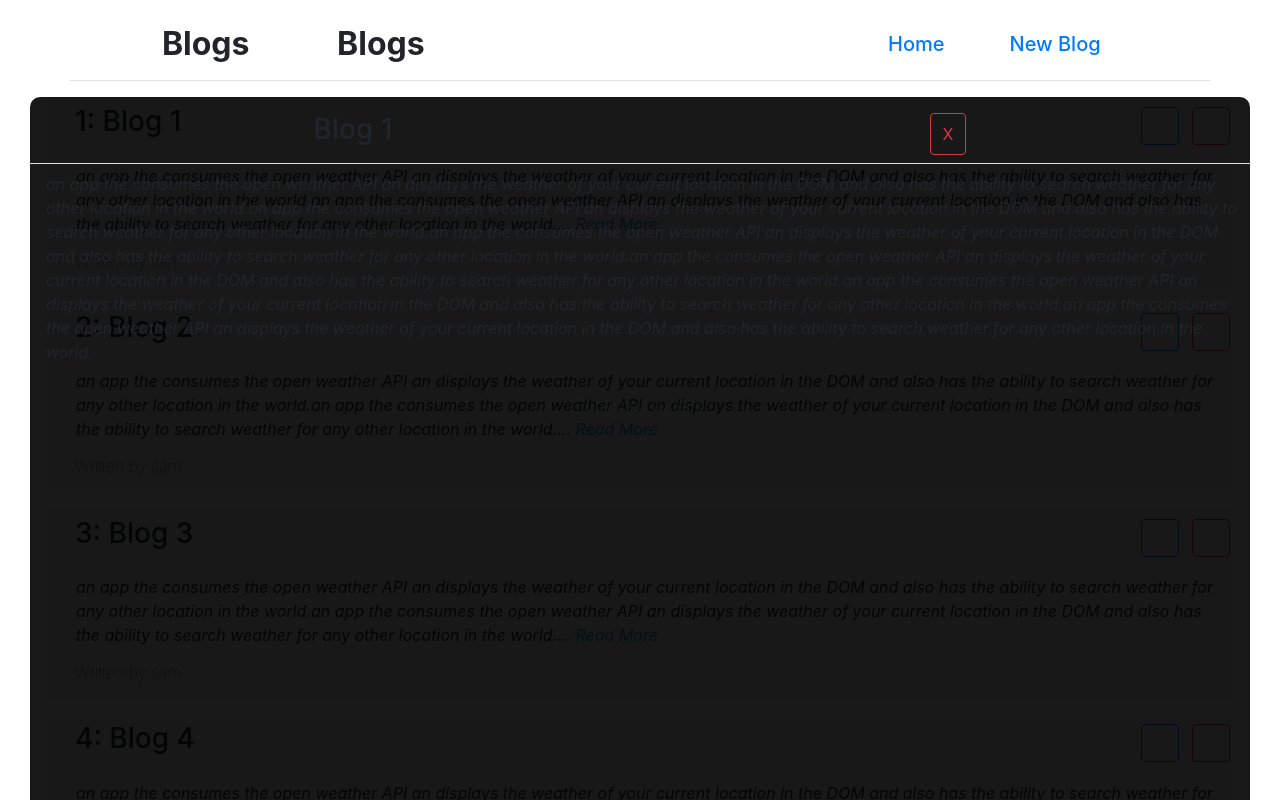
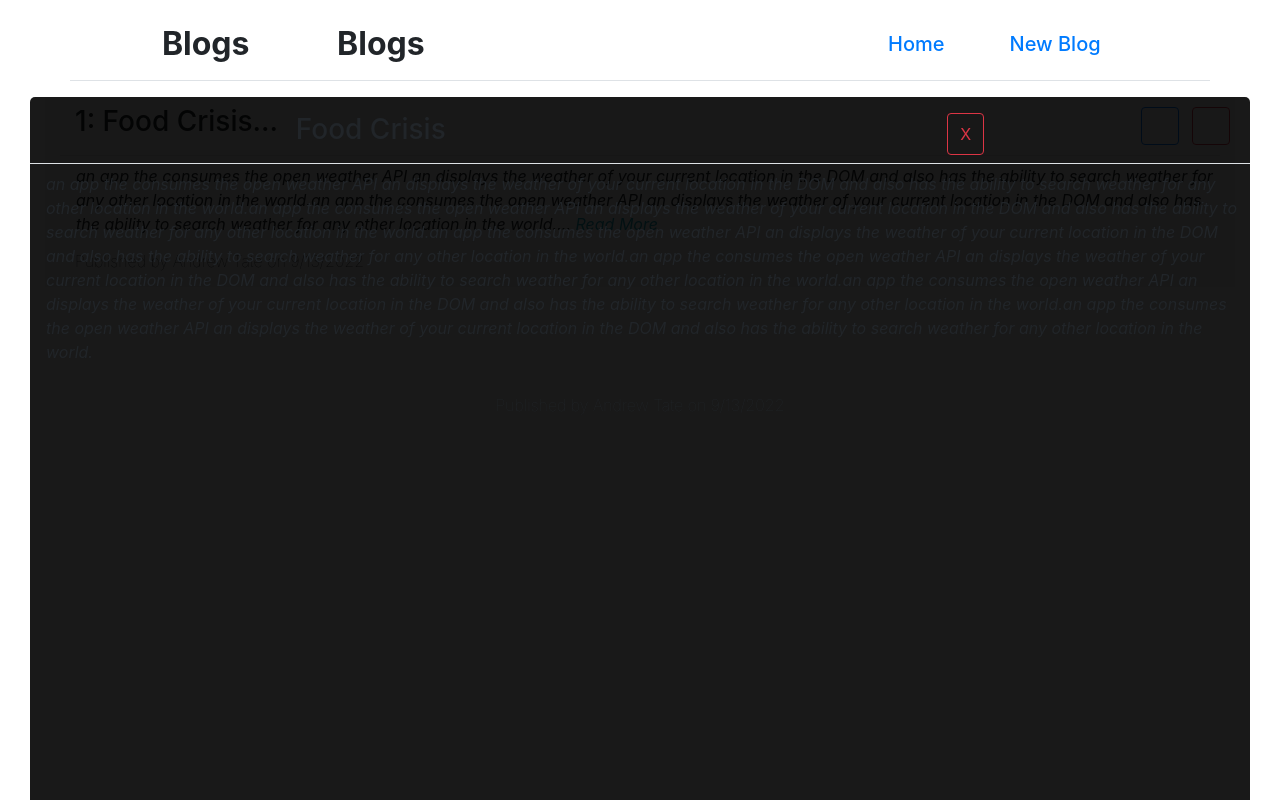
Before and after one commit to blackhammer2000/json-server-blogs, a React (Create React App) app: page /home in a window 1280 px wide. Both pictures are taken after a click on the element 640 px from the left and 191 px from the top of the page. Shown: the top 800 px of the page. Built offline with nearby package versions, Linux system fonts and the light colour scheme; data requests are answered from the project's data file; a web font is replaced by a local one.

Commit message:
deleted all hardcoded blogs now working on the delete functionality...

```diff
--- a/Data/db.json
+++ b/Data/db.json
@@ -1,38 +1,8 @@
 {
   "blogs": [
     {
-      "title": "Blog 1",
+      "title": "Food Crisis",
       "description": "an app the consumes the open weather API an displays the weather of your current location in the DOM and also has the ability to search weather for any other location in the world.an app the consumes the open weather API an displays the weather of your current location in the DOM and also has the ability to search weather for any other location in the world.an app the consumes the open weather API an displays the weather of your current location in the DOM and also has the ability to search weather for any other location in the world.an app the consumes the open weather API an displays the weather of your current location in the DOM and also has the ability to search weather for any other location in the world.an app the consumes the open weather API an displays the weather of your current location in the DOM and also has the ability to search weather for any other location in the world.an app the consumes the open weather API an displays the weather of your current location in the DOM and also has the ability to search weather for any other location in the world.",
-      "id": 1,
-      "author": "sam"
-    },
-    {
-      "title": "Blog 2",
-      "description": "an app the consumes the open weather API an displays the weather of your current location in the DOM and also has the ability to search weather for any other location in the world.an app the consumes the open weather API an displays the weather of your current location in the DOM and also has the ability to search weather for any other location in the world.an app the consumes the open weather API an displays the weather of your current location in the DOM and also has the ability to search weather for any other location in the world.an app the consumes the open weather API an displays the weather of your current location in the DOM and also has the ability to search weather for any other location in the world.an app the consumes the open weather API an displays the weather of your current location in the DOM and also has the ability to search weather for any other location in the world.an app the consumes the open weather API an displays the weather of your current location in the DOM and also has the ability to search weather for any other location in the world.",
-      "id": 2,
-      "author": "sam"
-    },
-    {
-      "title": "Blog 3",
-      "description": "an app the consumes the open weather API an displays the weather of your current location in the DOM and also has the ability to search weather for any other location in the world.an app the consumes the open weather API an displays the weather of your current location in the DOM and also has the ability to search weather for any other location in the world.an app the consumes the open weather API an displays the weather of your current location in the DOM and also has the ability to search weather for any other location in the world.an app the consumes the open weather API an displays the weather of your current location in the DOM and also has the ability to search weather for any other location in the world.an app the consumes the open weather API an displays the weather of your current location in the DOM and also has the ability to search weather for any other location in the world.an app the consumes the open weather API an displays the weather of your current location in the DOM and also has the ability to search weather for any other location in the world.",
-      "id": 3,
-      "author": "sam"
-    },
-    {
-      "title": "Blog 4",
-      "description": "an app the consumes the open weather API an displays the weather of your current location in the DOM and also has the ability to search weather for any other location in the world.an app the consumes the open weather API an displays the weather of your current location in the DOM and also has the ability to search weather for any other location in the world.an app the consumes the open weather API an displays the weather of your current location in the DOM and also has the ability to search weather for any other location in the world.an app the consumes the open weather API an displays the weather of your current location in the DOM and also has the ability to search weather for any other location in the world.an app the consumes the open weather API an displays the weather of your current location in the DOM and also has the ability to search weather for any other location in the world.an app the consumes the open weather API an displays the weather of your current location in the DOM and also has the ability to search weather for any other location in the world.",
-      "id": 4,
-      "author": "sam"
-    },
-    {
-      "title": "Blog 5",
-      "description": "an app the consumes the open weather API an displays the weather of your current location in the DOM and also has the ability to search weather for any other location in the world.an app the consumes the open weather API an displays the weather of your current location in the DOM and also has the ability to search weather for any other location in the world.an app the consumes the open weather API an displays the weather of your current location in the DOM and also has the ability to search weather for any other location in the world.an app the consumes the open weather API an displays the weather of your current location in the DOM and also has the ability to search weather for any other location in the world.an app the consumes the open weather API an displays the weather of your current location in the DOM and also has the ability to search weather for any other location in the world.an app the consumes the open weather API an displays the weather of your current location in the DOM and also has the ability to search weather for any other location in the world.",
-      "id": 5,
-      "author": "sam"
-    },
-    {
-      "title": "Food Crisis",
-      "description": "dhckjsadbfjasbdcm,asbckadsjkjad,s m,av sdcb,masbdj,hasdbcnsc vkjasdvbka.sjdbj,asjkf.sadbfasdkjfhk.sajdnfkdshflsdifjbhsdjfglsauifdhjsdfhjkdsfskjldhfjksbhcsbvhjbsajdflsdjfsh;aldjkfhasuiedfhds.jfsdfheuifhwehdjbfuyewgfjbjs,bf;fhdulihfdlsabjfsafhladsiug;.duflabjdfbasdjfgbasldhdfjdskfkasdfhkjsadbfmnbsadnm bcnam,bsdnbf,sdjf,asdbnf,masdnfb,sjdbc,msadbcsadj,bc,jsdhbm,sc and,.sbcshvhs, cnms,c bsdbhchds,fb,dsa.sdfjhdsjkfbhksdbca.jdskfhksdhbflwlyfygewluedlHSDFKL",
       "author": "Andrew Tate",
       "id": "4dc1d7c9-b172-417c-8450-25135c260f2a",
       "date": "9/13/2022"
--- a/src/App.js
+++ b/src/App.js
@@ -10,6 +10,7 @@ function App() {
       <Header />
       <div className="container col">
         <Routes>
+          <Route path="/" element={<Blogs />} />
           <Route path="/home" element={<Blogs />} />
           <Route path="/new" element={<NewBlog />} />
         </Routes>
--- a/src/components/css/blog.css
+++ b/src/components/css/blog.css
@@ -30,5 +30,6 @@ article:hover {
   bottom: 0;
   z-index: 10;
   background-color: rgba(0, 0, 0, 0.9);
-  border-radius: 10px;
+  border-radius: 5px;
+  min-height: 100vh;
 }
--- a/src/components/js/Blog.jsx
+++ b/src/components/js/Blog.jsx
@@ -4,9 +4,10 @@ import "../css/font-awesome-4.7.0/css/font-awesome.css";
 import "../css/blog.css";
 import { setBlogModal } from "../../utilities/setBlogModal";
 import BlogModal from "./BlogModal";
+import { Routes, Route, Link } from "react-router-dom";
 
 const Blog = ({ blog, index }) => {
-  const { id, author, description, title } = blog;
+  const { id, author, description, title, date } = blog;
   const [selectedBlog, setSelectedBlog] = useState(null);
   const [error, setError] = useState(null);
   return (
@@ -23,7 +24,7 @@ const Blog = ({ blog, index }) => {
         </button>
         <div className="container-fluid border-bottom pb-2">
           <h3>
-            {index + 1}: {title}
+            {index + 1}: {title}...
           </h3>
         </div>
         <div className="w-sm-50 w- 75 ml-3 font-italic mt-2">
@@ -33,7 +34,9 @@ const Blog = ({ blog, index }) => {
           </p>
         </div>
         <div className="container-fluid">
-          <h6 className="font-weight-lighter">Written by {author}</h6>
+          <h6 className="font-weight-lighter">
+            Published by {author} on {date}
+          </h6>
         </div>
       </article>
       <BlogModal
--- a/src/components/js/BlogModal.jsx
+++ b/src/components/js/BlogModal.jsx
@@ -4,7 +4,7 @@ import "../css/bootstrap.min.css";
 const BlogModal = ({ blog, setSelectedBlog, error, ...props }) => {
   if (!blog) return null;
 
-  const { title, description, author } = blog;
+  const { title, description, author, date } = blog;
   return (
     <>
       {error && (
@@ -29,7 +29,9 @@ const BlogModal = ({ blog, setSelectedBlog, error, ...props }) => {
             <p>{description}</p>
           </div>
           <div className="container-fluid text-center mt-3">
-            <h6 className="font-weight-lighter">Published by {author}</h6>
+            <h6 className="font-weight-lighter">
+              Published by {author} on {date}
+            </h6>
           </div>
         </div>
       )}
--- a/src/components/js/Header.jsx
+++ b/src/components/js/Header.jsx
@@ -5,10 +5,10 @@ import "../css/bootstrap.min.css";
 const Header = () => {
   return (
     <div className="container row  mt-3 py-0 justify-content-around align-items-center border-bottom">
-      <div className="heading d-flex w-50">
-        <h2 className="header  one text-left font-weight-bold">Blogs</h2>
-        <h2 className="text-white text-left font-weight-bold">Blogs</h2>
-        <h2 className="header two text-left font-weight-bold">Blogs</h2>
+      <div className=" header d-flex text-left w-50">
+        <h2 className=" heading one  font-weight-bold">Blogs</h2>
+        <h2 className="text-white  font-weight-bold">Blogs</h2>
+        <h2 className="heading two  font-weight-bold">Blogs</h2>
       </div>
       <ul className="row list-unstyled w-25 justify-content-around mt-3 ">
         <CustomLink to="/home">Home</CustomLink>
--- a/src/hooks/useFetchData.js
+++ b/src/hooks/useFetchData.js
@@ -26,7 +26,7 @@ export function useFetchData() {
           setLoading(false);
         }
       })();
-    }, 2000);
+    }, 3000);
   }, []);
 
   return { loading, error, blogs };
```
Also changed, not shown: src/components/css/header.css (+5 -2 lines).
